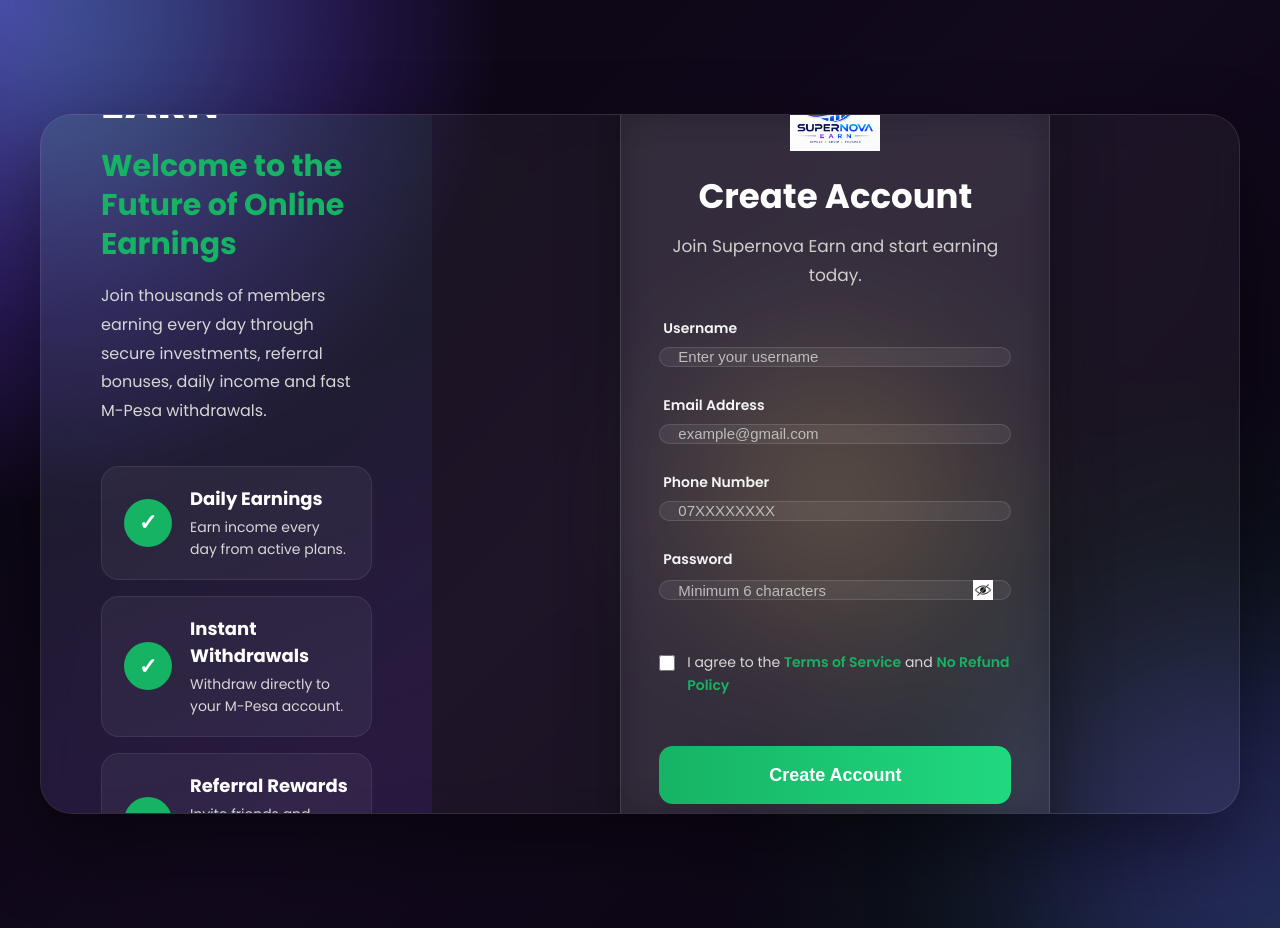
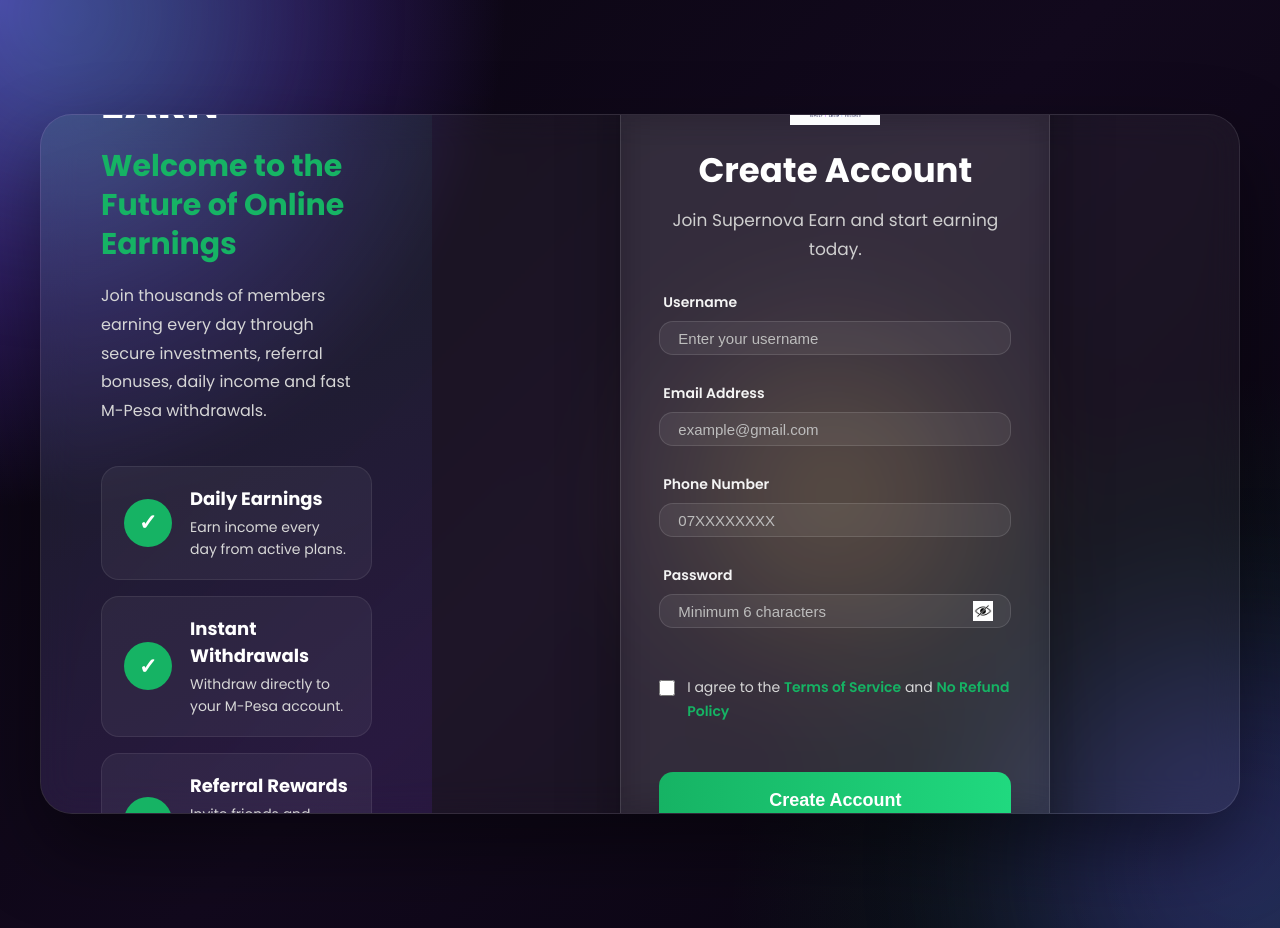
Before and after one commit to Pedrollaverrissie/Pjt3, a Flask app: page /signup in a window 1280 px wide. Run offline with Flask 3, Linux system fonts and the light colour scheme.

Commit message:
Update project with latest changes

```diff
--- a/templates/signup.html
+++ b/templates/signup.html
@@ -458,7 +458,7 @@ transform:translateY(-35px);
 
     width:100%;
 
-    height:20px;
+    height:34px;
 
     border-radius:14px;
 
```
